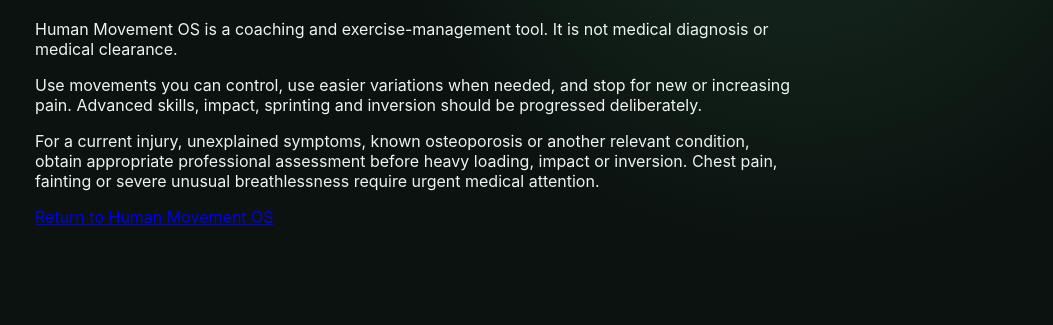
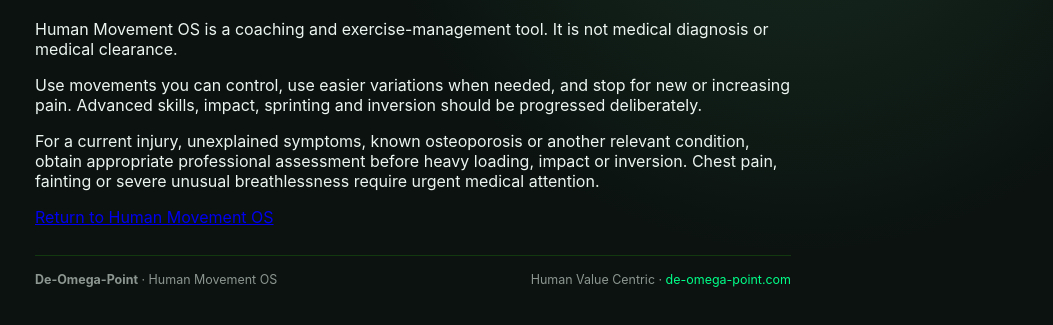
Before and after one commit to De-Omega-Point/HumanMovementOS, a website: page safety.html in a window 1280 px wide. Shown: the part 95-420 px from the top of the page, without its empty margins (227-1280 px from the left). Drawn offline with Linux system fonts and the light colour scheme.

Commit message:
style: extend De-Omega-Point branding across product surfaces

```diff
--- a/safety.html
+++ b/safety.html
@@ -1 +1 @@
-<!doctype html><html lang="en-AU"><head><meta charset="utf-8"><meta name="viewport" content="width=device-width,initial-scale=1"><title>Training safety · Human Movement OS</title><link rel="stylesheet" href="trainer.css"></head><body><main style="max-width:820px;margin:auto;padding:32px"><h1>Training safety</h1><p>Human Movement OS is a coaching and exercise-management tool. It is not medical diagnosis or medical clearance.</p><p>Use movements you can control, use easier variations when needed, and stop for new or increasing pain. Advanced skills, impact, sprinting and inversion should be progressed deliberately.</p><p>For a current injury, unexplained symptoms, known osteoporosis or another relevant condition, obtain appropriate professional assessment before heavy loading, impact or inversion. Chest pain, fainting or severe unusual breathlessness require urgent medical attention.</p><p><a href="index.html">Return to Human Movement OS</a></p></main></body></html>
+<!doctype html><html lang="en-AU"><head><meta charset="utf-8"><meta name="viewport" content="width=device-width,initial-scale=1"><title>Training safety · Human Movement OS · De-Omega-Point</title><link rel="stylesheet" href="trainer.css"><meta name="application-name" content="Human Movement OS"><meta name="author" content="De-Omega-Point"><meta property="og:site_name" content="De-Omega-Point"><meta property="og:type" content="website"></head><body><main style="max-width:820px;margin:auto;padding:32px"><h1>Training safety</h1><p>Human Movement OS is a coaching and exercise-management tool. It is not medical diagnosis or medical clearance.</p><p>Use movements you can control, use easier variations when needed, and stop for new or increasing pain. Advanced skills, impact, sprinting and inversion should be progressed deliberately.</p><p>For a current injury, unexplained symptoms, known osteoporosis or another relevant condition, obtain appropriate professional assessment before heavy loading, impact or inversion. Chest pain, fainting or severe unusual breathlessness require urgent medical attention.</p><p><a href="index.html">Return to Human Movement OS</a></p><footer class="dop-footer"><span><b>De-Omega-Point</b> · Human Movement OS</span><span>Human Value Centric · <a href="https://de-omega-point.com/" target="_blank" rel="noopener">de-omega-point.com</a></span></footer></main></body></html>
```
